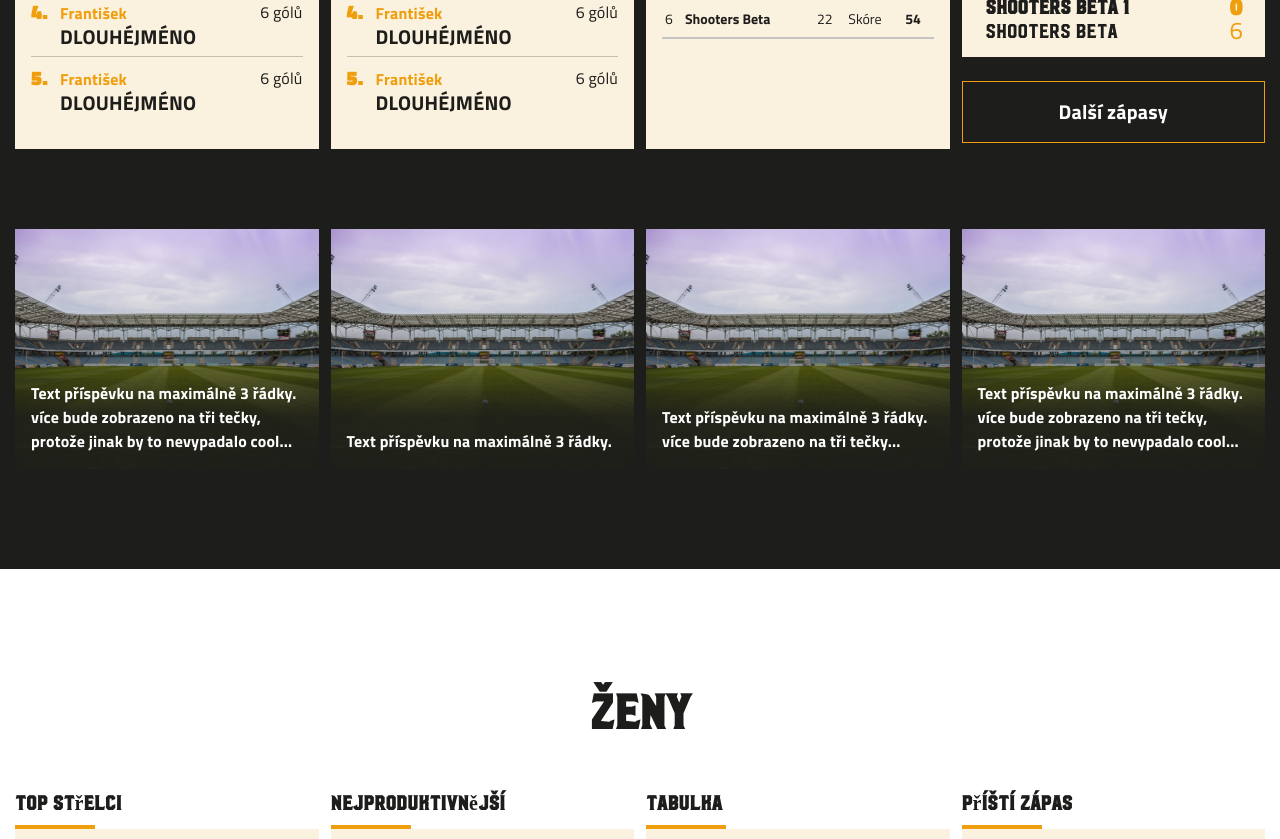
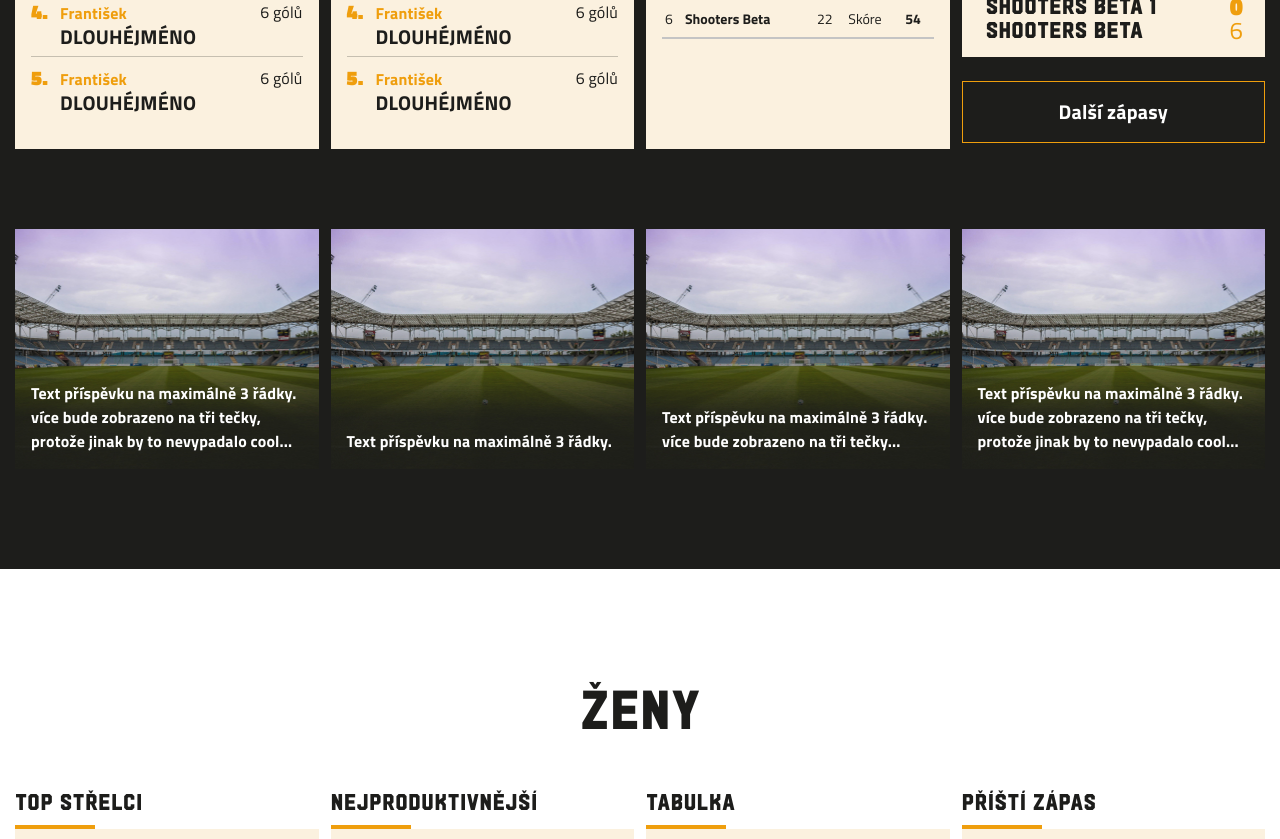
Before and after one commit to mizza-cz/shooters, a website: page app/index.html in a window 1280 px wide. Shown: the part 1012-1851 px from the top of the page. Drawn offline with nearby package versions, Linux system fonts and the light colour scheme.

Commit message:
add fonts

```diff
--- a/app/scss/_fonts.scss
+++ b/app/scss/_fonts.scss
@@ -1,8 +1,10 @@
 @font-face {
   font-family: 'HudsonNY';
 
-  src: url('../fonts/HudsonNY-Serif.woff2') format('woff2'),
-    url('../fonts/HudsonNY-Serif.woff') format('woff');
+  src: url('../fonts/HudsonNYPro-Bold.woff2') format('woff2'),
+    url('../fonts/HudsonNYPro-Bold.woff') format('woff');
   font-weight: normal;
   font-style: normal;
+  font-display: swap;
+  font-weight: 700;
 }
```
Also changed, not shown: app/css/style.min.css, app/fonts/HudsonNYPro-Bold.woff (added), app/fonts/HudsonNYPro-Bold.woff2 (added).
